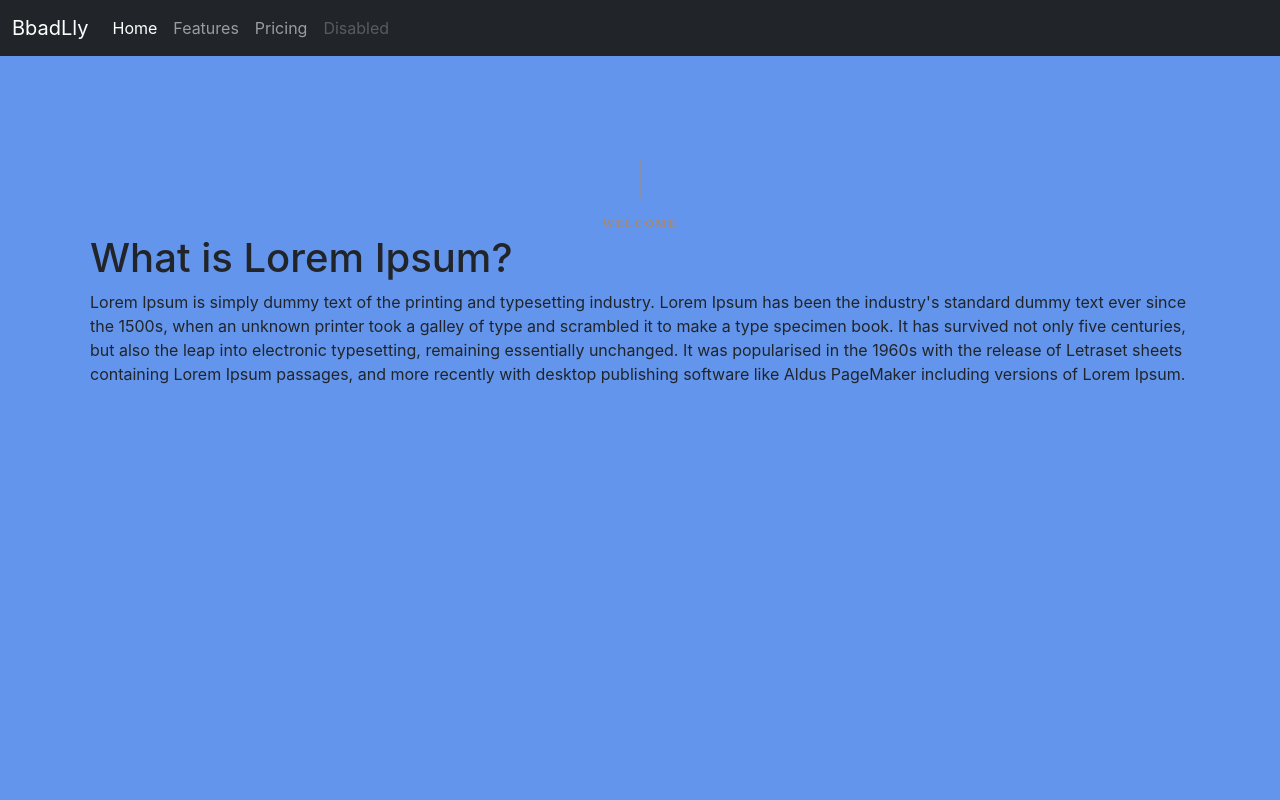
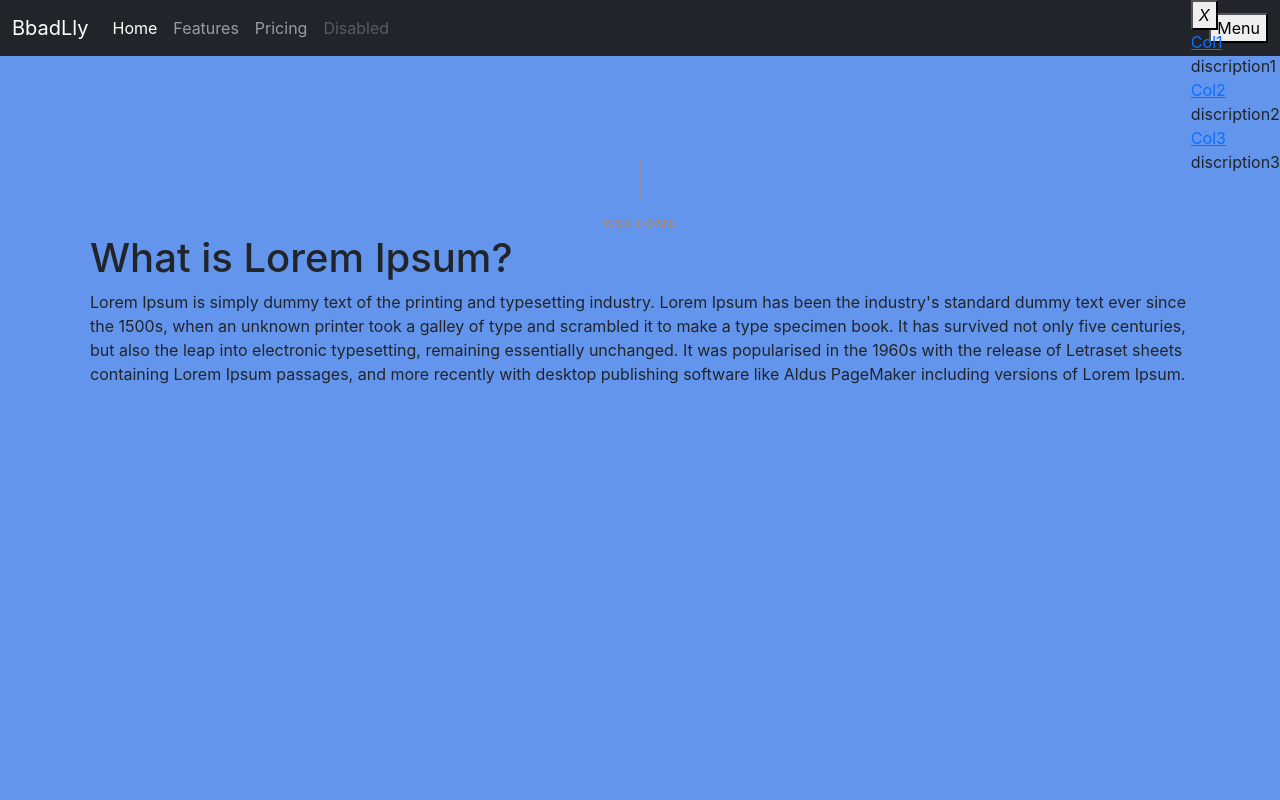
Before and after one commit to LLXGF1/my-app, a React (Create React App) app: page / in a window 1280 px wide. Shown: the top 800 px of the page. Built offline with nearby package versions, Linux system fonts and the light colour scheme.

Commit message:
[ADD] Navbar Menu(unfinish)

```diff
--- a/src/App.css
+++ b/src/App.css
@@ -115,3 +115,16 @@
   width: 100%;
   height: calc(80px + 40 * ((100vw - 320px) / 1280));
 }
+
+.menu-open{
+  position: fixed;
+  inset: 0px;
+  width: 100%;
+  height: 100%;
+  display: flex;
+  -webkit-box-pack: end;
+  justify-content: flex-end;
+  transition: all 300ms ease 0s;
+  transform: translateX(0px);
+  z-index: 15;
+}
--- a/src/App.js
+++ b/src/App.js
@@ -4,12 +4,16 @@ import Navbar2 from "./Compoments/Navbar/Navbar2";
 import Footer from "./Compoments/Footer/Footer.js"
 import Content from "./Compoments/Content/Content.js"
 import Logo from "./Compoments/Navbar/Logo.js"
+import Menu from "./Compoments/Navbar/Menu.js"
 
 function App() {
   return (
     <div className="page-container">
       <div className="navbar-header">
-        <Navbar/>
+        <Navbar />
+        <div className="menu-open" open>
+          <Menu />
+        </div>
       </div>
       <div className="content-warp">
         <section className="home-section">
@@ -20,27 +24,27 @@ function App() {
               <div className="welcom">
                 Welcome
             </div>
-            <Content/>
+              <Content />
             </div>
           </div>
         </section>
         <div>
-          <Content/>
+          <Content />
         </div>
         <div>
-          <Content/>
+          <Content />
         </div>
         <div>
-          <Content/>
+          <Content />
         </div>
         <div>
-          <Content/>
+          <Content />
         </div>
         <div>
-          <Content/>
+          <Content />
         </div>
       </div>
-      <Footer/>
+      <Footer />
     </div>
   );
 }
--- /dev/null
+++ b/src/Compoments/Navbar/Menu.css
@@ -0,0 +1,100 @@
+.menu-container{
+    position: absolute;
+    top: 0px;
+    right: 0px;
+    bottom: 0px;
+    background-color: rgb(0, 0, 0);
+    height: 100%;
+    width: calc(320px + 862 * ((100vw - 320px) / 1280));
+}
+
+.menu-closeButton{
+    position: absolute;
+    z-index: 10;
+    width: 35px;
+    height: 35px;
+    margin-top: calc(20px + 15.5 * ((100vw - 320px) / 1280));
+    right: calc(25px + 40 * ((100vw - 320px) / 1280));
+    color: rgb(170, 135, 104);
+    font-size: 18px;
+    padding: 0px;
+    display: flex;
+    -webkit-box-align: center;
+    align-items: center;
+    -webkit-box-pack: center;
+    justify-content: center;
+}
+
+.menu-icon{
+    speak: none;
+    font-style: normal;
+    font-weight: normal;
+    font-variant: normal;
+    text-transform: none;
+    line-height: 1;
+    display: inline-block;
+    -webkit-font-smoothing: antialiased;
+    font-family: ROM_Icons !important;
+}
+
+.menu-inner{
+    position: relative;
+    width: 100%;
+    height: 100%;
+    box-sizing: border-box;
+    padding: calc(75px + 77 * ((100vw - 320px) / 1280)) calc(35px + 63 * ((100vw - 320px) / 1280)) calc(45px + 31 * ((100vw - 320px) / 1280));
+    background-color: orange;
+    background-size: cover;
+    background-position: center center;
+    background-repeat: no-repeat;
+}
+
+.menu-message{
+    margin-bottom: calc(40px + 40 * ((100vw - 320px) / 1280));
+}
+
+.menu-button{
+    font-family: Canela;
+    font-size: calc(35px + 5 * ((100vw - 320px) / 1600));
+    font-weight: 300;
+    font-stretch: normal;
+    font-style: normal;
+    line-height: 1;
+    letter-spacing: normal;
+    color: rgb(255, 255, 255);
+    transition: all 300ms ease 0s;
+    cursor: pointer;
+}
+
+a{
+    margin: 0px;
+    padding: 0px;
+    font-size: 100%;
+    vertical-align: baseline;
+    background: transparent;
+    text-decoration: none;
+    display: inline-block;
+}
+
+.menu-discription{
+    font-family: Hurme;
+    font-size: 11px;
+    font-weight: normal;
+    font-stretch: normal;
+    font-style: normal;
+    line-height: 2.18;
+    letter-spacing: 1px;
+    text-transform: uppercase;
+    color: rgb(64, 64, 64);
+    margin-top: 5px;
+}
+
+.menu-buttom{
+    position: absolute;
+    bottom: 78px;
+    display: flex;
+    -webkit-box-align: center;
+    align-items: center;
+    -webkit-box-pack: justify;
+    justify-content: space-between;
+}
--- /dev/null
+++ b/src/Compoments/Navbar/Menu.js
@@ -0,0 +1,45 @@
+import React from 'react';
+
+function Menu() {
+    return (
+        <div className="menu-open" open>
+            <div className="menu-container">
+                <button aria-label="close" className="menu-closeButton">
+                    <i className="menu-icon">
+                        X
+                    </i>
+                </button>
+                <div className="menu-inner">
+                    {/* col1 */}
+                    <div className="menu-message">
+                        <a className="menu-button">
+                            Col1
+                        </a>
+                        <div className="menu-discription">
+                            discription1
+                        </div>
+                    </div>
+                    {/* col2 */}
+                    <div className="menu-message">
+                        <a className="menu-button">
+                            Col2
+                        </a>
+                        <div className="menu-discription">
+                            discription2
+                        </div>
+                    </div>
+                    {/* col3 */}
+                    <div className="menu-message">
+                        <a className="menu-button">
+                            Col3
+                        </a>
+                        <div className="menu-discription">
+                            discription3
+                        </div>
+                    </div>
+                </div>
+            </div>
+        </div>
+    );
+}
+export default Menu;
--- a/src/Compoments/Navbar/Navbar.js
+++ b/src/Compoments/Navbar/Navbar.js
@@ -24,6 +24,11 @@ function Navbar() {
                         </li>
                     </ul>
                 </div>
+                <div>
+                    <button type="button" aria-label="menu" >
+                        Menu
+                    </button>
+                </div>
             </div>
         </nav>
     );
```
Also changed, not shown: src/Compoments/Navbar/Navbar.css (added, +31 -0 lines), 1 other file (tests, documents, lock files or other folders). Lines whose indentation alone changed are shown as unchanged.
